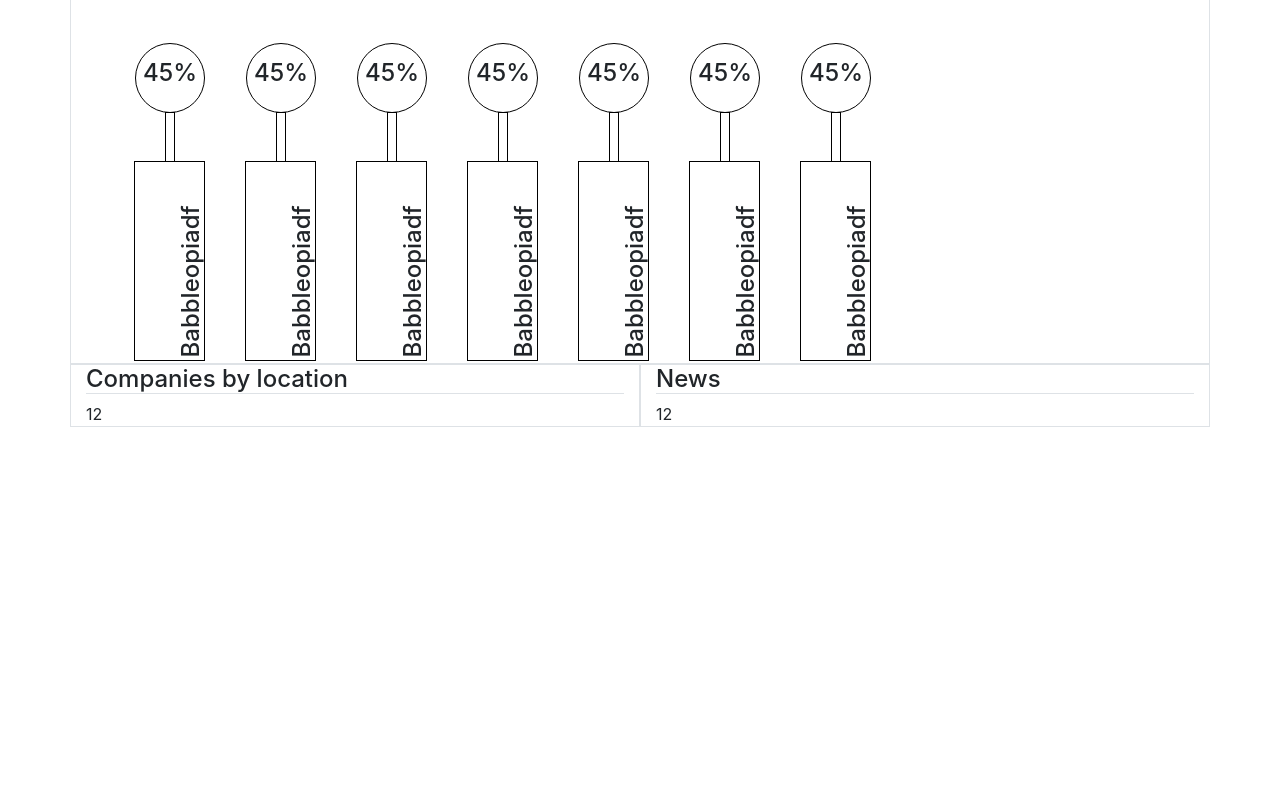
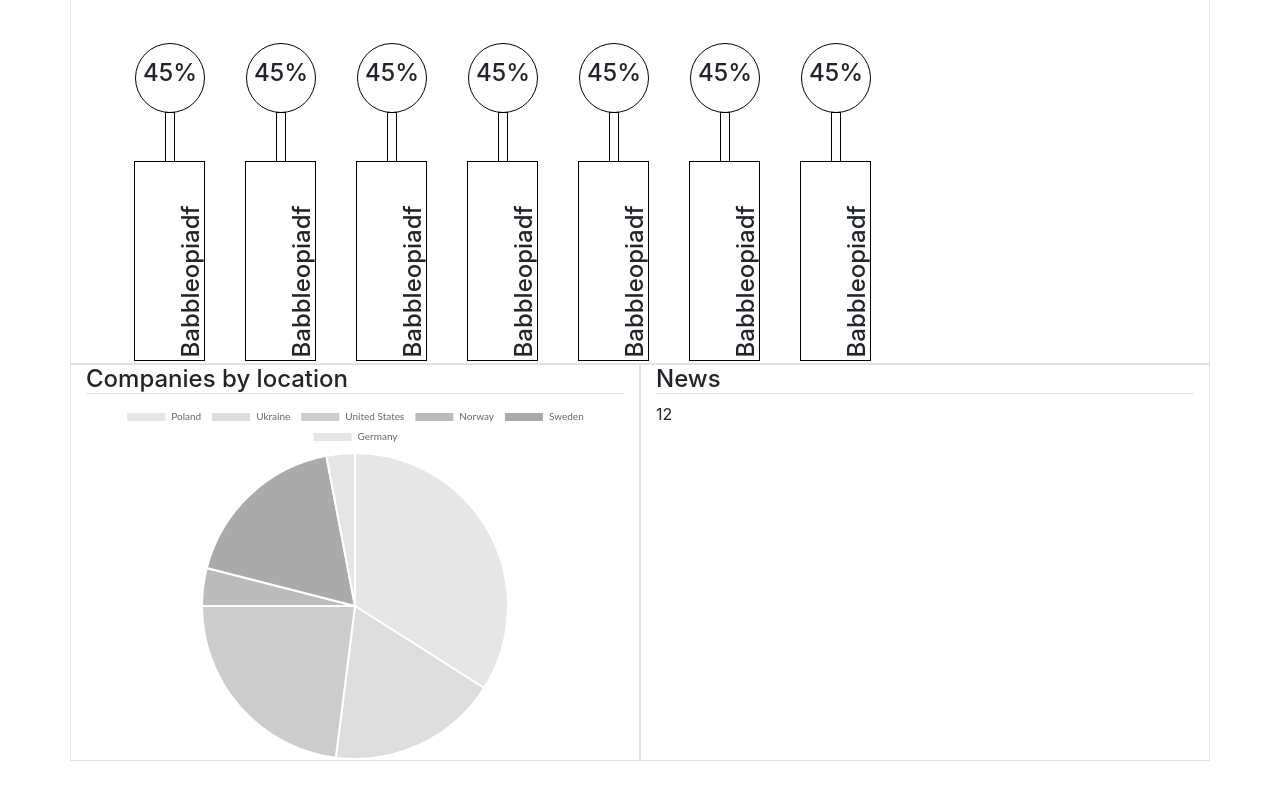
Before and after one commit to RomSribn/company, a plain HTML site: page index.html in a window 1280 px wide. Shown: the part 338-1138 px from the top of the page. Before the commit the page ends 815 px from the top, so only its background shows below. Drawn offline with nearby package versions, Linux system fonts and the light colour scheme.

Commit message:
Companies by location
Without event click

```diff
--- /dev/null
+++ b/diagrams.js
@@ -0,0 +1,70 @@
+
+
+// const data = JSON.parse(jsondata);
+const uniqArr = ["Poland", "Ukraine", "United States", "Norway", "Sweden", "Germany"];
+console.log(typeof jsondata)
+console.log(jsondata);
+let arr = [];
+let res;
+jsondata.list.forEach(item => arr.push(item.location.name))
+
+
+function unique(arr) {
+  var obj = {};
+
+  for (var i = 0; i < arr.length; i++) {
+    var str = arr[i];
+    obj[str] = true; // запомнить строку в виде свойства объекта
+  }
+
+  return Object.keys(obj); // или собрать ключи перебором для IE8-
+}
+
+function getCountryValues(txt){
+       return arr.filter(i => i === txt)
+}
+
+function getResArr(){
+  return uniqArr.map(item => getCountryValues(item).length);
+
+}
+
+res = getResArr();
+console.log(typeof res[0]);
+
+
+var oilCanvas = document.getElementById("oilChart");
+
+
+oilCanvas.addEventListener('click', handleClick);
+
+function handleClick(event){
+	console.log(event);
+}
+Chart.defaults.global.defaultFontFamily = "Lato";
+Chart.defaults.global.defaultFontSize = 10;
+
+var oilData = {
+	labels: uniqArr,
+    datasets: [
+        {
+            data: res,
+            backgroundColor: [
+                "#e7e6e6",
+                "#dddddd",
+                "#cccccc",
+                "#bbbbbb",
+                "#aaaaaa"
+            ]
+        }]
+};
+
+var pieChart = new Chart(oilCanvas, {
+  type: 'pie',
+  data: oilData,
+  options: {
+        labels: {
+            display: false,
+        }
+    }
+});
--- a/index.html
+++ b/index.html
@@ -22,23 +22,7 @@
 					<h4 class="border-bottom">List of companies</h4>
 
 					<select class="col-md-12 listCompanies" size='5' id="listCompanies">
-						<!-- <option value="1">One</option>
-						<option value="2">Two</option>
-						<option value="3">Three</option>
-						<option value="3">Three</option>
-						<option value="3">Three</option>
-						<option value="3">Three</option>
-						<option value="3">Three</option>
-						<option value="3">Three</option>
-						<option value="3">Three</option>
-						<option value="3">Three</option>
-						<option value="3">Three</option>
-						<option value="3">Three</option>
-						<option value="3">Three</option>
-						<option value="3">Three</option>
-						<option value="3">Three</option>
-						<option value="3">Three</option>
-						<option value="3">Three</option>  -->
+
 					</select>
 				</div>
 			</div>
@@ -101,18 +85,22 @@
 			<div class="row">
 				<div class="col-md-6 col-sm-12 border">
 					<h4 class="border-bottom">Companies by location</h4>
-					12
+					<canvas id="oilChart" width="300" height="200"></canvas>
 				</div>
 				<div class="col-md-6 col-sm-12 border">
 					<h4 class="border-bottom">News</h4>
 					12
 				</div>
 			</div>
+			<script src="https://cdnjs.cloudflare.com/ajax/libs/Chart.js/2.7.3/Chart.js"></script>
+			<!-- <script src="https://cdn.jsdelivr.net/gh/emn178/chartjs-plugin-labels/src/chartjs-plugin-labels.js"></script> -->
 			<script src="jsondata.js"></script>
+			<script src="diagrams.js"></script>
 			<script src="script.js"></script>
 			<script src="https://code.jquery.com/jquery-3.2.1.slim.min.js" integrity="sha384-KJ3o2DKtIkvYIK3UENzmM7KCkRr/rE9/Qpg6aAZGJwFDMVNA/GpGFF93hXpG5KkN" crossorigin="anonymous"></script>
 			<script src="https://cdnjs.cloudflare.com/ajax/libs/popper.js/1.12.9/umd/popper.min.js" integrity="sha384-ApNbgh9B+Y1QKtv3Rn7W3mgPxhU9K/ScQsAP7hUibX39j7fakFPskvXusvfa0b4Q" crossorigin="anonymous"></script>
 			<script src="https://maxcdn.bootstrapcdn.com/bootstrap/4.0.0/js/bootstrap.min.js" integrity="sha384-JZR6Spejh4U02d8jOt6vLEHfe/JQGiRRSQQxSfFWpi1MquVdAyjUar5+76PVCmYl" crossorigin="anonymous"></script>
+			<!-- <script src="https://cdnjs.cloudflare.com/ajax/libs/Chart.js/2.7.3/Chart.bundle.js"></script> -->
 
 		</body>
 	</html>
--- a/jsondata.js
+++ b/jsondata.js
@@ -1943,8 +1943,3 @@ const jsondata = {
   ],
   "status": "OK"
 }
-
-// const data = JSON.parse(jsondata);
-
-console.log(typeof jsondata)
-console.log(jsondata);
--- a/script.js
+++ b/script.js
@@ -40,6 +40,7 @@ function createNameList(company){
 //getting name company from "List of companies"
 function handleGetListName(event){
 	var evt = event.target
+	log(event)
 	let markup = [];
 	// log(company)
 	jsondata.list.forEach(item => {
@@ -48,7 +49,7 @@ function handleGetListName(event){
 			item.partners.forEach(itemPartners => markup.push(`<div class="partnerListItem"><div class="line"><div class="circleSmall"><h4 class="inner">${itemPartners.value}</h4></div></div><h4>${itemPartners.name}</h4></div>`))
 		}
 	})
-	fields.listPartners.innerHTML = markup.join('')
+	fields.listPartners.innerHTML = markup.sort().join('')
 }
 
 
--- a/style.css
+++ b/style.css
@@ -71,7 +71,9 @@ select{
 	margin-left: -31px;
     margin-top: -70px;
 }
-
+.oilChart{
+	position: absolute;
+}
 /*.partnerListItem:before{
 	content: 'I';
 	padding: 5px;
```
